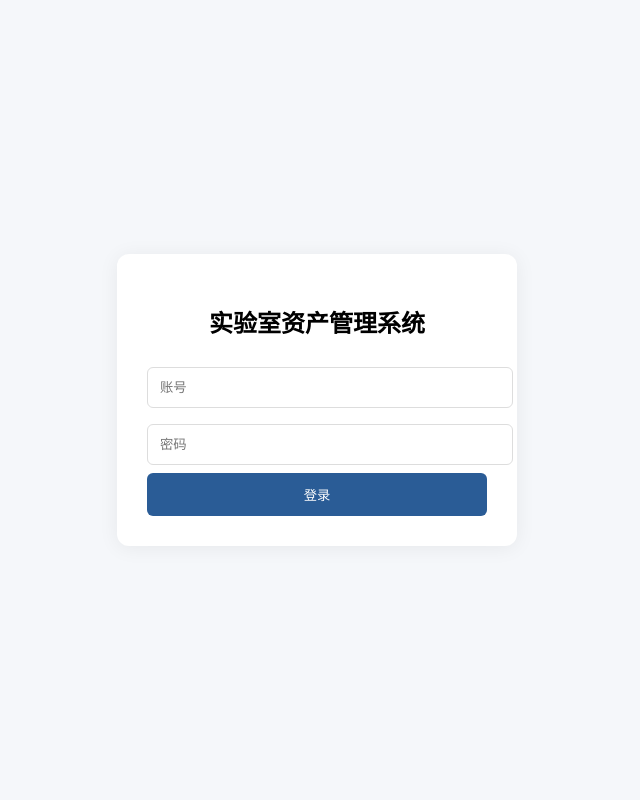
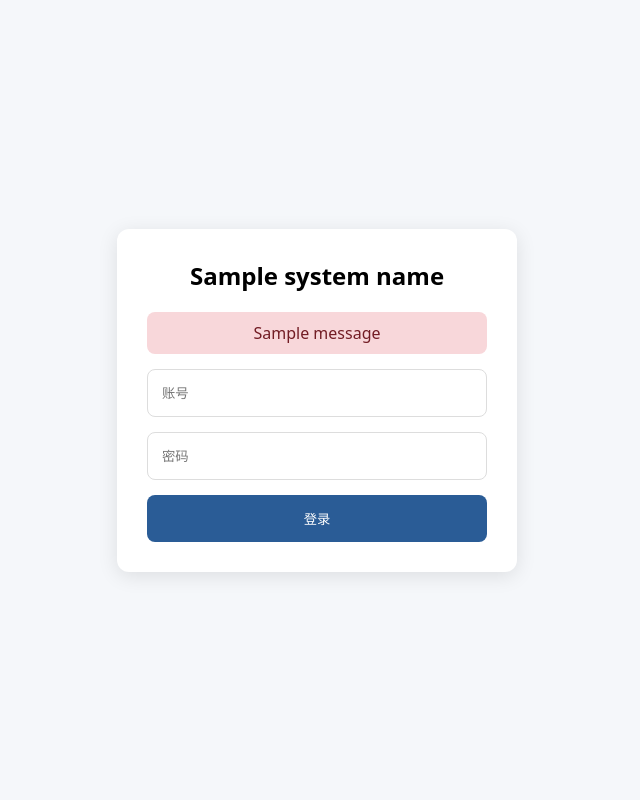
Before and after one commit to liuhuaqing446/lab-asset, a Flask app: template templates/login.html in a window 1280 px wide. Shown: the whole page, without its empty margins (323-963 px from the left). Run offline with Flask 3, Linux system fonts and the light colour scheme; the visitor is signed in with stand-in values (Sample User, id 1); tables that the repository leaves empty or names only in its code hold one stand-in row (values such as "Sample post"); the template is opened without the code that fills it: most values are stand-ins (such as "Sample title", 1, 10 or a date in 2020); one stand-in notice (Sample message) is shown.

Commit message:
Refactor login.html for improved structure and style
Updated the login page to use a more modern HTML structure and styling, including dynamic system name and flash message support.

```diff
--- a/templates/login.html
+++ b/templates/login.html
@@ -1,19 +1,28 @@
 <!DOCTYPE html>
-<meta charset="utf-8">
-<meta name="viewport" content="width=device-width">
-<title>登录</title>
+<html>
+<head>
+<meta charset="UTF-8">
+<meta name="viewport" content="width=device-width, initial-scale=1.0">
+<title>{{system_name}}</title>
 <style>
-body{display:flex;justify-content:center;align-items:center;height:100vh;margin:0;background:#f5f7fa;font-family:微软雅黑}
-.box{background:white;padding:30px;border-radius:12px;box-shadow:0 2px 20px #00000010;width:340px}
-input{width:100%;padding:12px;margin:8px 0;border:1px solid #ddd;border-radius:6px}
-button{width:100%;padding:12px;background:#2a5c96;color:white;border:none;border-radius:6px}
-h2{text-align:center}
+*{box-sizing:border-box;margin:0;padding:0;font-family:system-ui, sans-serif;}
+body{background:#f5f7fa;display:flex;align-items:center;justify-content:center;height:100vh;padding:20px;}
+.login{background:#fff;padding:30px;border-radius:12px;width:100%;max-width:400px;box-shadow:0 4px 20px rgba(0,0,0,0.1);}
+.login h2{text-align:center;margin-bottom:20px;}
+input{width:100%;padding:14px;margin-bottom:15px;border:1px solid #ddd;border-radius:8px;}
+button{width:100%;padding:14px;background:#2a5c96;color:#fff;border:none;border-radius:8px;}
+.flash{padding:10px;color:#721c24;background:#f8d7da;border-radius:8px;margin-bottom:15px;text-align:center;}
 </style>
-<div class="box">
-<h2>实验室资产管理系统</h2>
+</head>
+<body>
+<div class="login">
+<h2>{{system_name}}</h2>
+{% with m=get_flashed_messages() %}{% if m %}{% for i in m %}<div class="flash">{{i}}</div>{% endfor %}{% endif %}{% endwith %}
 <form method="post">
 <input name="username" placeholder="账号" required>
-<input name="password" type="password" placeholder="密码" required>
-<button>登录</button>
+<input type="password" name="password" placeholder="密码" required>
+<button type="submit">登录</button>
 </form>
 </div>
+</body>
+</html>
```
